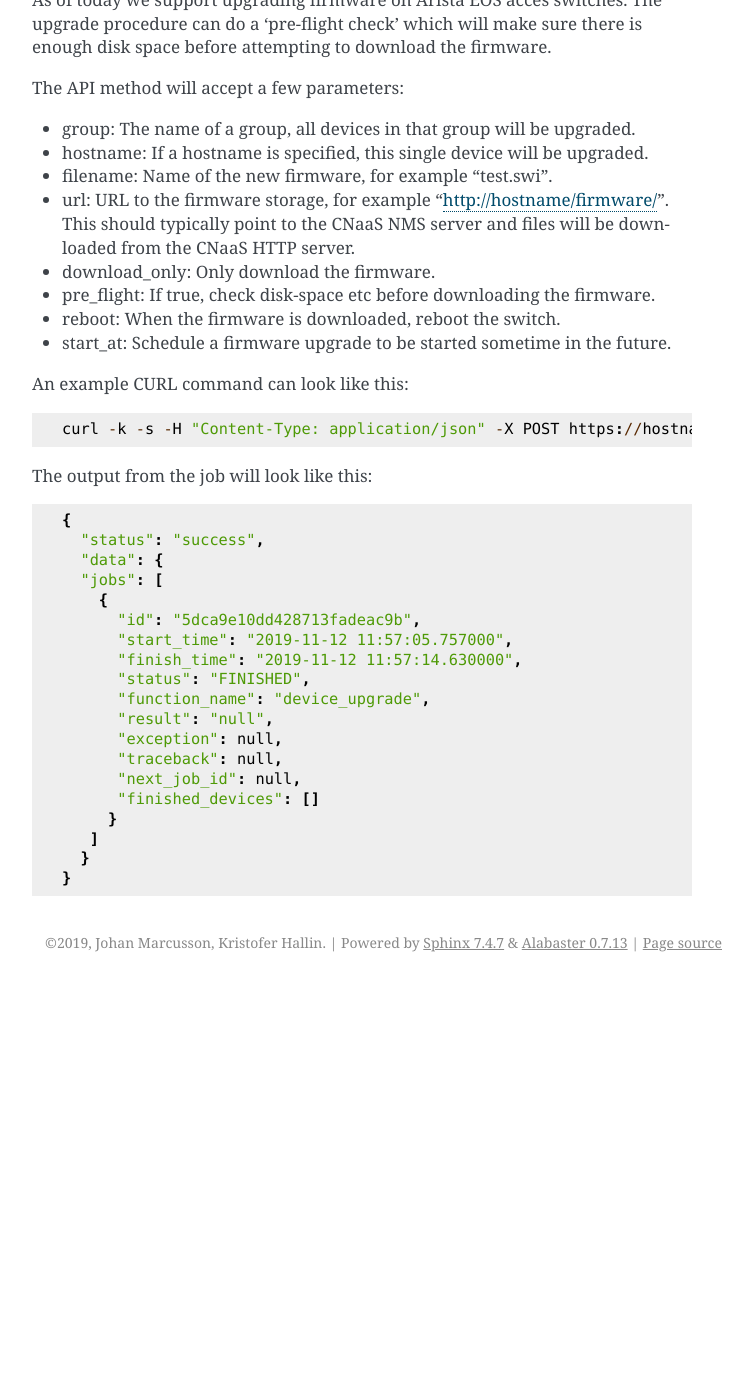
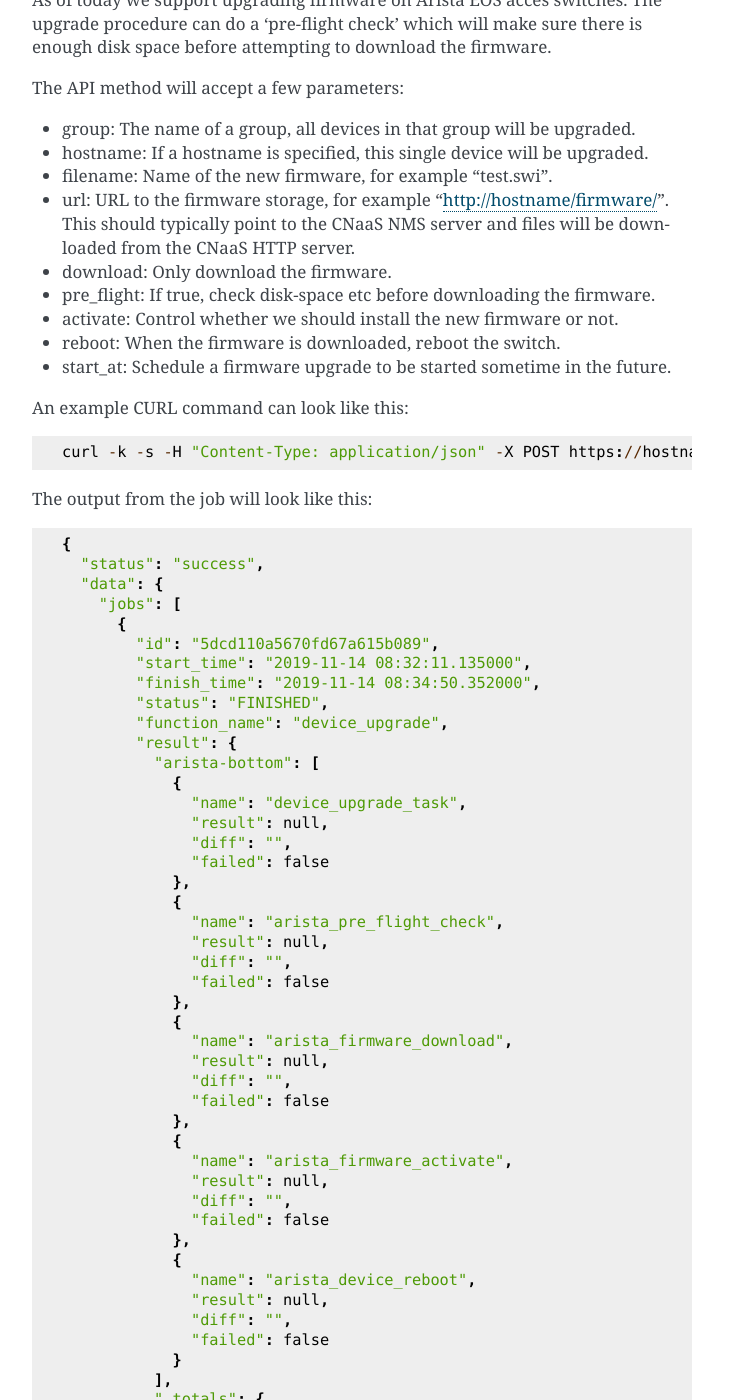
Before and after one commit to SUNET/cnaas-nms, a Sphinx documentation site: the page built from docs/apiref/firmware.rst, in a window 1280 px wide and 1400 px high, scrolled down 2701 px. Shown: the whole window, without its empty margins (388-1141 px from the left). Built offline with Sphinx 7.4.7, drawn with Linux system fonts in a browser that asks for light colours; before the commit the page ends 3683 px from its top, so only the background shows below that; some of the changed text lies outside the part shown.

Commit message:
Updated API refernce

```diff
--- a/docs/apiref/firmware.rst
+++ b/docs/apiref/firmware.rst
@@ -151,15 +151,16 @@ The API method will accept a few parameters:
 * hostname: If a hostname is specified, this single device will be upgraded.
 * filename: Name of the new firmware, for example "test.swi".
 * url: URL to the firmware storage, for example "http://hostname/firmware/". This should typically point to the CNaaS NMS server and files will be downloaded from the CNaaS HTTP server.
-* download_only: Only download the firmware.
+* download: Only download the firmware.
 * pre_flight: If true, check disk-space etc before downloading the firmware.
+* activate: Control whether we should install the new firmware or not.
 * reboot: When the firmware is downloaded, reboot the switch.
 * start_at: Schedule a firmware upgrade to be started sometime in the future.
 
 An example CURL command can look like this:
 ::
 
-   curl -k -s -H "Content-Type: application/json" -X POST https://hostname/api/v1.0/upgrade -d '{"group": "ACCESS", "filename": "test_firmware.swi", "url": "http://hostname/", "download_only": false, "reboot": false, "start_at": "2019-12-24 00:00:00"}'
+   curl -k -s -H "Content-Type: application/json" -X POST https://hostname/api/v1.0/upgrade -d '{"group": "ACCESS", "filename": "test_firmware.swi", "url": "http://hostname/", "pre-flight": true, "download": true, "activate": true, "reboot": true, "start_at": "2019-12-24 00:00:00"}'
 
 The output from the job will look like this:
 
@@ -168,19 +169,55 @@ The output from the job will look like this:
   {
     "status": "success",
     "data": {
-    "jobs": [
-      {
-        "id": "5dca9e10dd428713fadeac9b",
-        "start_time": "2019-11-12 11:57:05.757000",
-        "finish_time": "2019-11-12 11:57:14.630000",
-        "status": "FINISHED",
-        "function_name": "device_upgrade",
-        "result": "null",
-        "exception": null,
-        "traceback": null,
-        "next_job_id": null,
-        "finished_devices": []
-       }
-     ]
+      "jobs": [
+        {
+          "id": "5dcd110a5670fd67a615b089",
+          "start_time": "2019-11-14 08:32:11.135000",
+          "finish_time": "2019-11-14 08:34:50.352000",
+          "status": "FINISHED",
+          "function_name": "device_upgrade",
+          "result": {
+            "arista-bottom": [
+              {
+                "name": "device_upgrade_task",
+                "result": null,
+                "diff": "",
+                "failed": false
+              },
+              {
+                "name": "arista_pre_flight_check",
+                "result": null,
+                "diff": "",
+                "failed": false
+              },
+              {
+                "name": "arista_firmware_download",
+                "result": null,
+                "diff": "",
+                "failed": false
+              },
+              {
+                "name": "arista_firmware_activate",
+                "result": null,
+                "diff": "",
+                "failed": false
+              },
+              {
+                "name": "arista_device_reboot",
+                "result": null,
+                "diff": "",
+                "failed": false
+              }
+            ],
+            "_totals": {
+              "selected_devices": 1
+            }
+          },
+          "exception": null,
+          "traceback": null,
+          "next_job_id": null,
+          "finished_devices": []
+        }
+      ]
     }
   }
```
